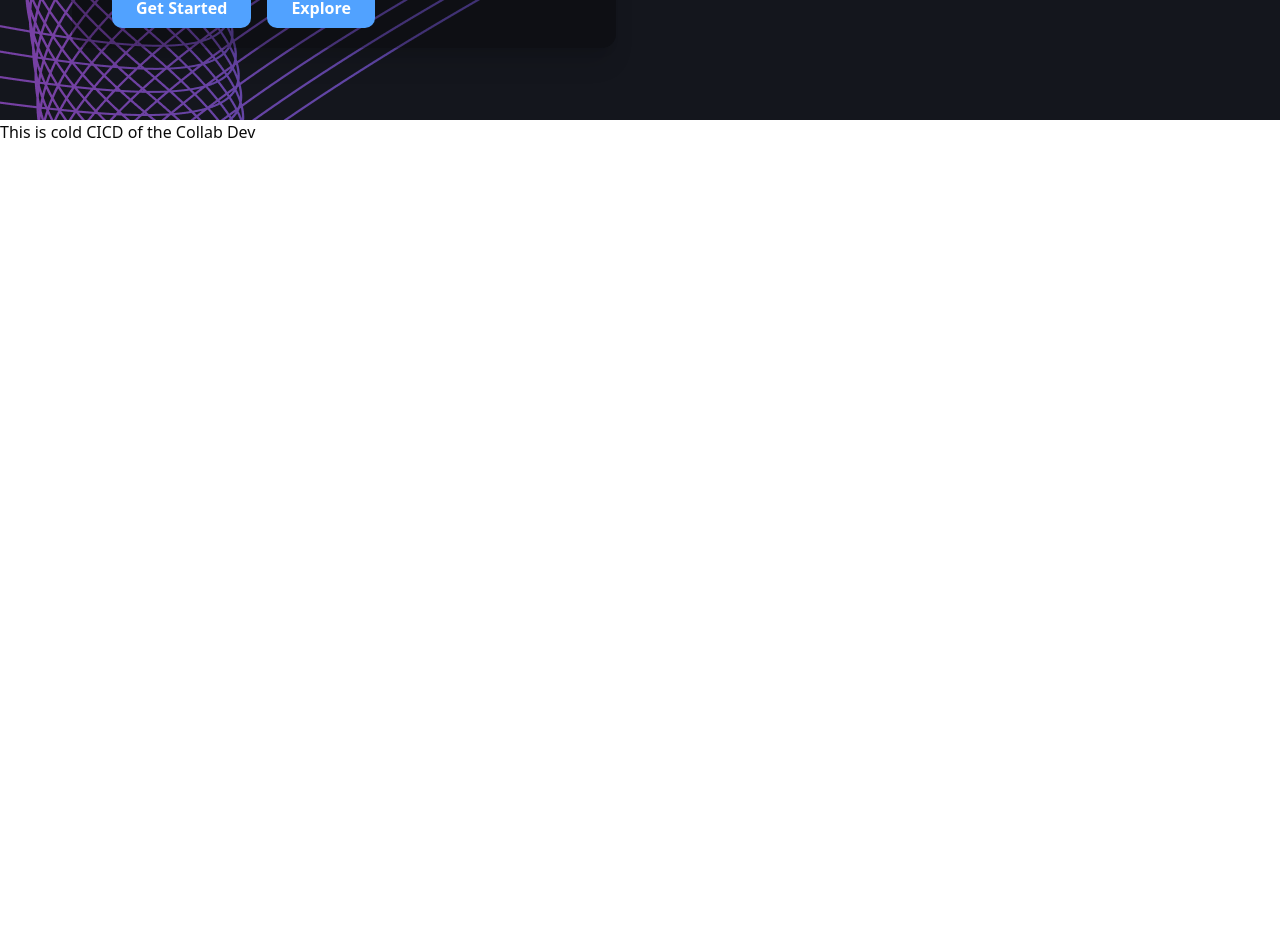
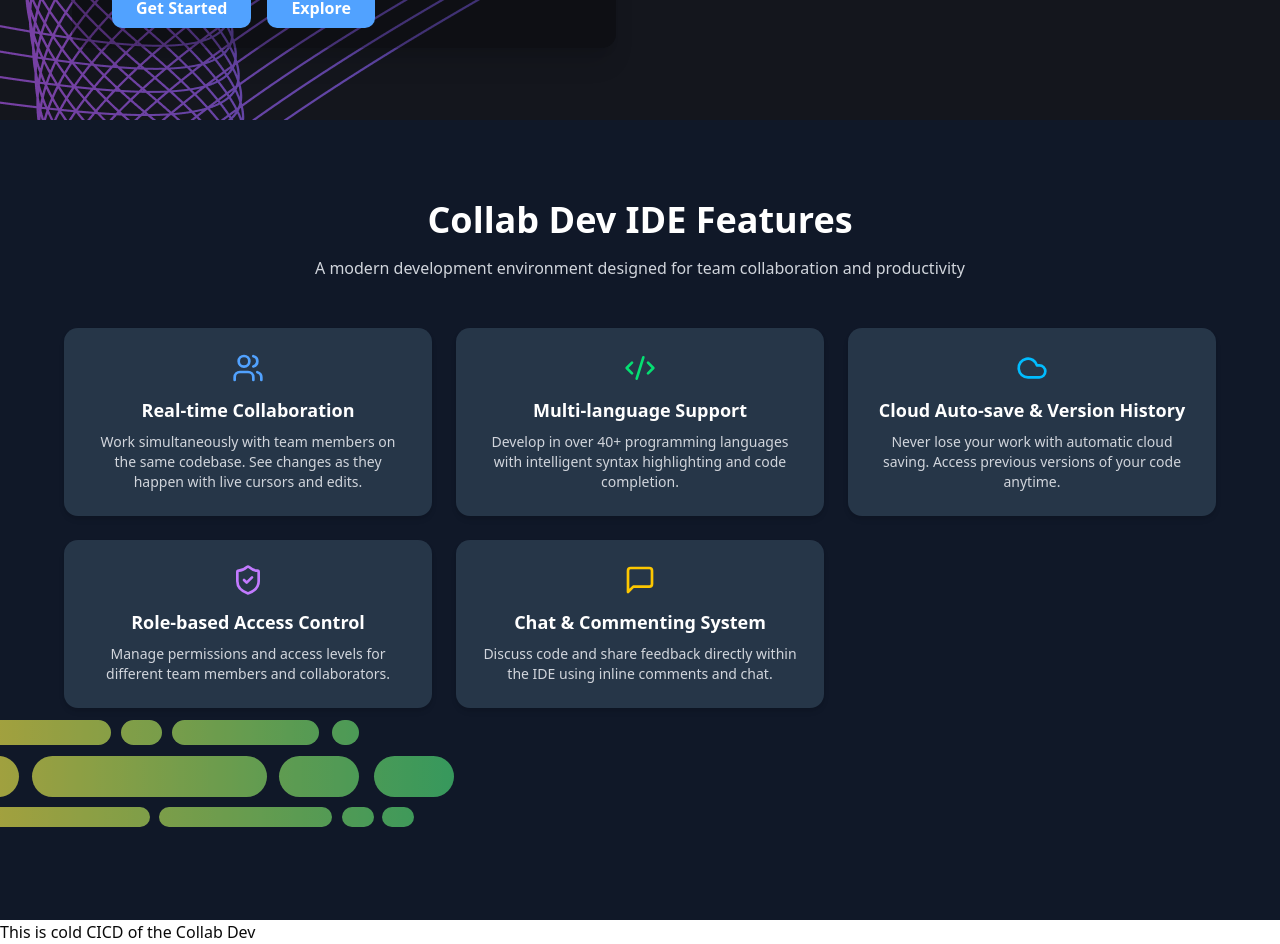
Before and after one commit to aniketh1/CloudBasedCollborativeCodeEditor, a Next.js app: page / in a window 1280 px wide. Shown: the part 760-1704 px from the top of the page. Before the commit the page ends 904 px from the top, so only its background shows below. Built offline with nearby package versions, Linux system fonts and the light colour scheme.

Commit message:
Features page added

```diff
--- a/app/page.js
+++ b/app/page.js
@@ -1,3 +1,4 @@
+import FeaturesSection from "@/components/FeaturesSection";
 import HeroSection from "@/components/HeroSection";
 import Navbar from "@/components/Navbar";
 
@@ -6,6 +7,7 @@ export default function Home() {
     <>
       <Navbar />
       <HeroSection />
+      <FeaturesSection />
       <p>This is cold CICD of the Collab Dev</p>
     </>
   );
--- /dev/null
+++ b/components/FeatureCard.jsx
@@ -0,0 +1,16 @@
+// components/FeatureCard.jsx
+import React from "react";
+
+export default function FeatureCard({ icon, title, description }) {
+  return (
+    <div className="bg-[#2C3E50]/80 text-white rounded-xl p-6 shadow-md w-full md:w-auto">
+      <div className="mb-3">
+        <div className="w-full flex justify-center items-center">
+          {icon}
+        </div>
+      </div>
+      <h3 className="font-semibold text-lg mb-2">{title}</h3>
+      <p className="text-sm text-gray-300">{description}</p>
+    </div>
+  );
+}
--- /dev/null
+++ b/components/FeaturesSection.jsx
@@ -0,0 +1,74 @@
+// components/FeaturesSection.jsx
+
+import React from "react";
+import FeatureCard from "./FeatureCard";
+import { Users, Code2, Cloud, ShieldCheck, MessageSquare } from "lucide-react";
+
+const features = [
+  {
+    icon:
+            <Users className="w-8 h-8 text-blue-400" />
+         ,
+    title: "Real-time Collaboration",
+    description: "Work simultaneously with team members on the same codebase. See changes as they happen with live cursors and edits.",
+  },
+  {
+    icon: <Code2 className="w-8 h-8 text-green-400" />,
+    title: "Multi-language Support",
+    description: "Develop in over 40+ programming languages with intelligent syntax highlighting and code completion.",
+  },
+  {
+    icon: <Cloud className="w-8 h-8 text-sky-400" />,
+    title: "Cloud Auto-save & Version History",
+    description: "Never lose your work with automatic cloud saving. Access previous versions of your code anytime.",
+  },
+  {
+    icon: <ShieldCheck className="w-8 h-8 text-purple-400" />,
+    title: "Role-based Access Control",
+    description: "Manage permissions and access levels for different team members and collaborators.",
+  },
+  {
+    icon: <MessageSquare className="w-8 h-8 text-yellow-400" />,
+    title: "Chat & Commenting System",
+    description: "Discuss code and share feedback directly within the IDE using inline comments and chat.",
+  },
+];
+
+export default function FeaturesSection() {
+  return (
+    <section className="relative h-screen overflow-hidden py-20 px-4 sm:px-6 lg:px-16 bg-gray-900 text-white">
+        {/* Background SVG */}
+        <div className="absolute top-[600px] left-[-100px] transition-all inset-0 pointer-events-none z-0">
+            <img
+            src="/assets/features-bg.svg"
+            alt="Decorative Background"
+            className="object-cover opacity-70"
+            />
+        </div>
+
+        {/* Content Layer */}
+        <div className="relative z-10 max-w-6xl mx-auto text-center">
+
+            <h2 className="text-3xl sm:text-4xl font-bold mb-4">
+            Collab Dev IDE Features
+            </h2>
+            <p className="text-gray-300 mb-12 max-w-2xl mx-auto">
+            A modern development environment designed for team collaboration and productivity
+            </p>
+
+
+
+        <div className="grid grid-cols-1 md:grid-cols-3 gap-6">
+          {features.map((feature, idx) => (
+            <FeatureCard
+              key={idx}
+              icon={feature.icon}
+              title={feature.title}
+              description={feature.description}
+            />
+          ))}
+        </div>
+      </div>
+    </section>
+  );
+}
--- a/components/HeroSection.jsx
+++ b/components/HeroSection.jsx
@@ -1,4 +1,4 @@
-"use client";
+'use client'
 import React from "react";
 
 export default function HeroSection() {
--- a/next.config.mjs
+++ b/next.config.mjs
@@ -1,4 +1,13 @@
 /** @type {import('next').NextConfig} */
-const nextConfig = {};
+const nextConfig = {
+    reactStrictMode: true,
+    webpack(config, { isServer }) {
+      if (!isServer) {
+        // Disable Webpack caching for production build
+        config.cache = false;
+      }
+      return config;
+    },
+  };
 
-export default nextConfig;
+  export default nextConfig;
--- a/package.json
+++ b/package.json
@@ -14,7 +14,7 @@
     "clsx": "^2.1.1",
     "collab-dev": "file:",
     "lucide-react": "^0.507.0",
-    "next": "15.3.1",
+    "next": "^15.3.1",
     "next-themes": "^0.4.6",
     "react": "^19.0.0",
     "react-dom": "^19.0.0",
@@ -23,9 +23,11 @@
   "devDependencies": {
     "@eslint/eslintrc": "^3",
     "@tailwindcss/postcss": "^4",
+    "@typescript-eslint/parser": "^8.32.0",
     "eslint": "^9",
     "eslint-config-next": "15.3.1",
     "tailwindcss": "^4",
-    "tw-animate-css": "^1.2.9"
+    "tw-animate-css": "^1.2.9",
+    "typescript": "^5.8.3"
   }
 }
```
Also changed, not shown: public/assets/features-bg.svg (added), 1 other file (tests, documents, lock files or other folders).
